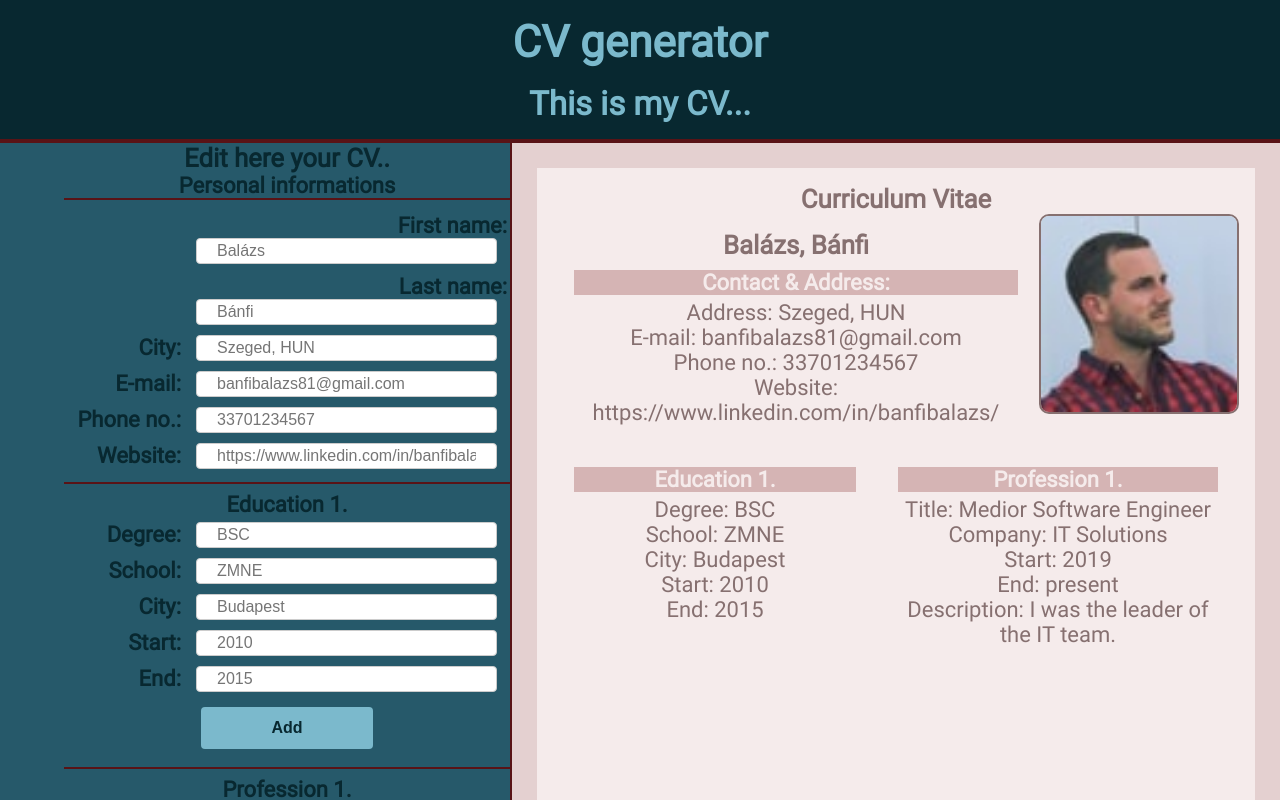
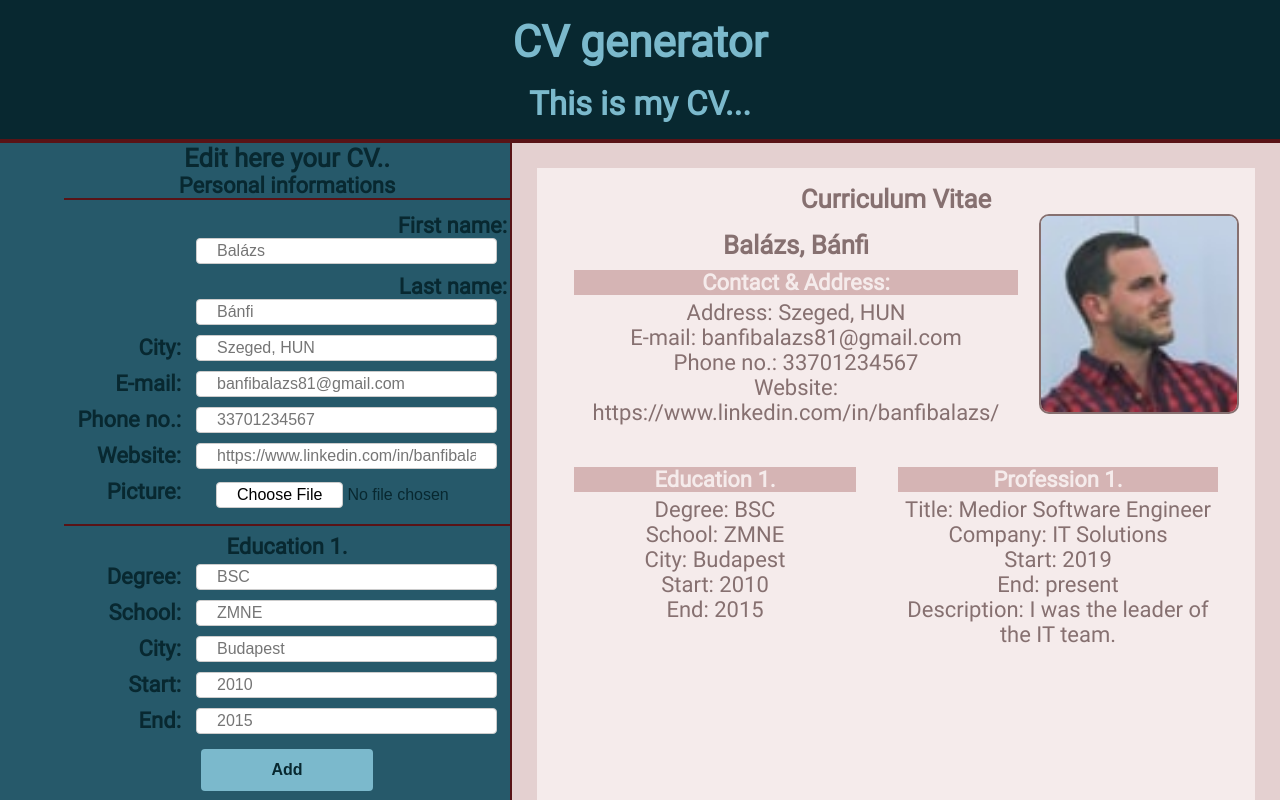
Before and after one commit to BalazsBanfi/CV-generator, a React (Vite) app: page / in a window 1280 px wide. Shown: the top 800 px of the page. Built offline with nearby package versions, Linux system fonts and the light colour scheme.

Commit message:
Add file upload func

```diff
--- a/src/components/Editor.jsx
+++ b/src/components/Editor.jsx
@@ -10,6 +10,12 @@ export default function Editor({
 }) {
   function handleChangePer(e) {
     setPerson({ ...person, [e.target.name]: e.target.value });
+  }
+  function handleChangePic(e) {
+    setPerson({
+      ...person,
+      [e.target.name]: URL.createObjectURL(e.target.files[0]),
+    });
   }
 
   function handleChangeEd(index, e) {
@@ -142,6 +148,15 @@ export default function Editor({
             onChange={handleChangePer}
           ></input>
         </label>
+        <label>
+          Picture:{" "}
+          <input
+            type="file"
+            name="fileSrc"
+            required
+            onChange={handleChangePic}
+          ></input>
+        </label>
       </form>
       <>
         {education.map((edu, index) => {
@@ -154,7 +169,7 @@ export default function Editor({
                   type="text"
                   name="degree"
                   placeholder={edu.degree}
-                  required
+                  accept="image/png, image/jpeg"
                   onChange={(e) => {
                     handleChangeEd(index, e);
                   }}
--- a/src/styles/style.css
+++ b/src/styles/style.css
@@ -98,7 +98,26 @@ input {
   border: 1px solid #ccc;
   border-radius: 4px;
   font-size: 16px;
+  background-color: white;
   float: right;
+}
+
+input[type="file"] {
+  background: none;
+  border: none;
+}
+
+input[type="file"]::file-selector-button {
+  border: 1px solid #ccc;
+  padding: 3px 20px;
+  border-radius: 4px;
+  background-color: white;
+  transition: 0.5s;
+  cursor: pointer;
+}
+
+input[type="file"]::file-selector-button:hover {
+  opacity: 0.5;
 }
 
 /* button */
@@ -114,6 +133,7 @@ button {
   border: none;
   border-radius: 4px;
   cursor: pointer;
+  transition: 0.5s;
 }
 
 button:hover {
```
